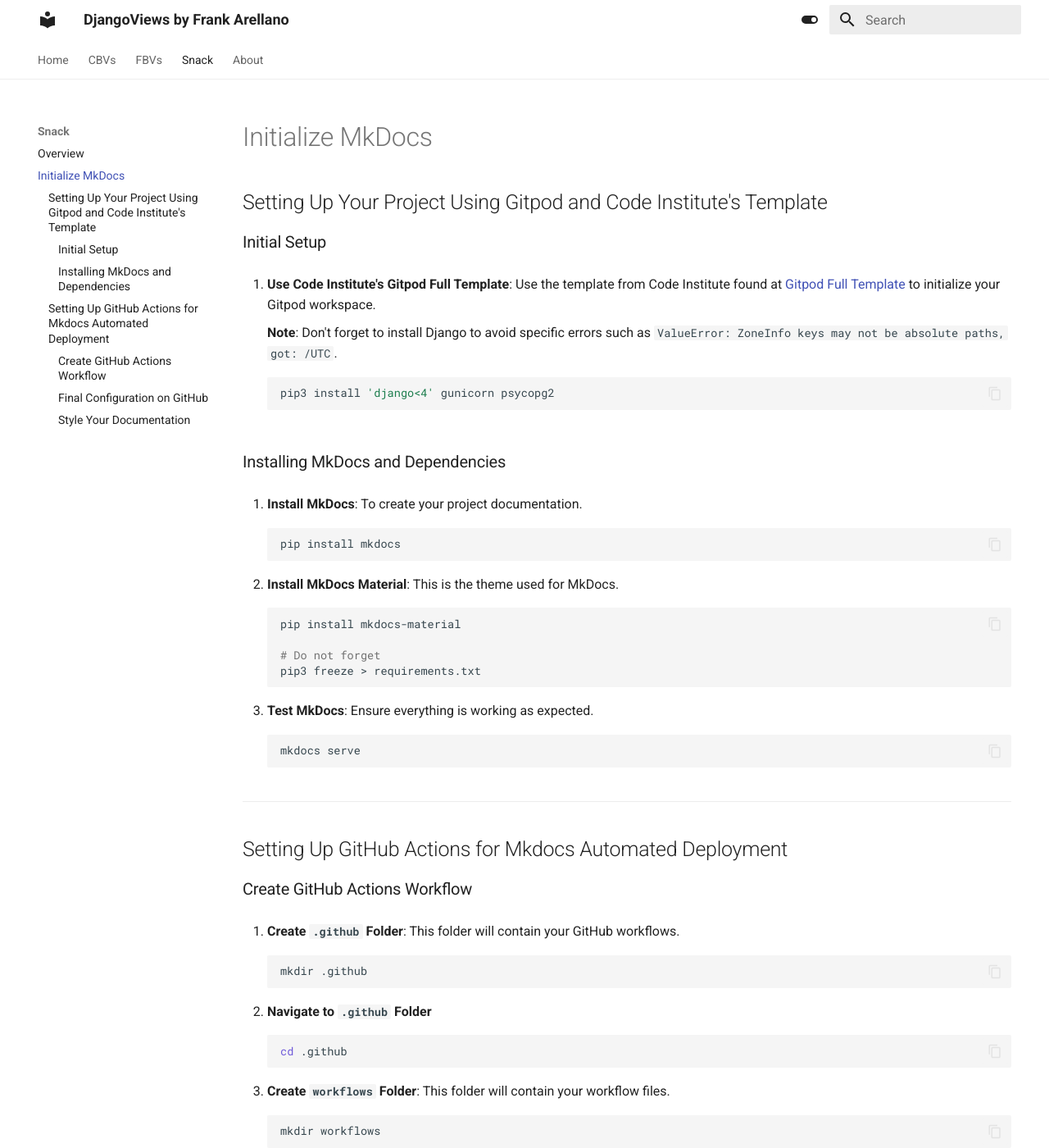
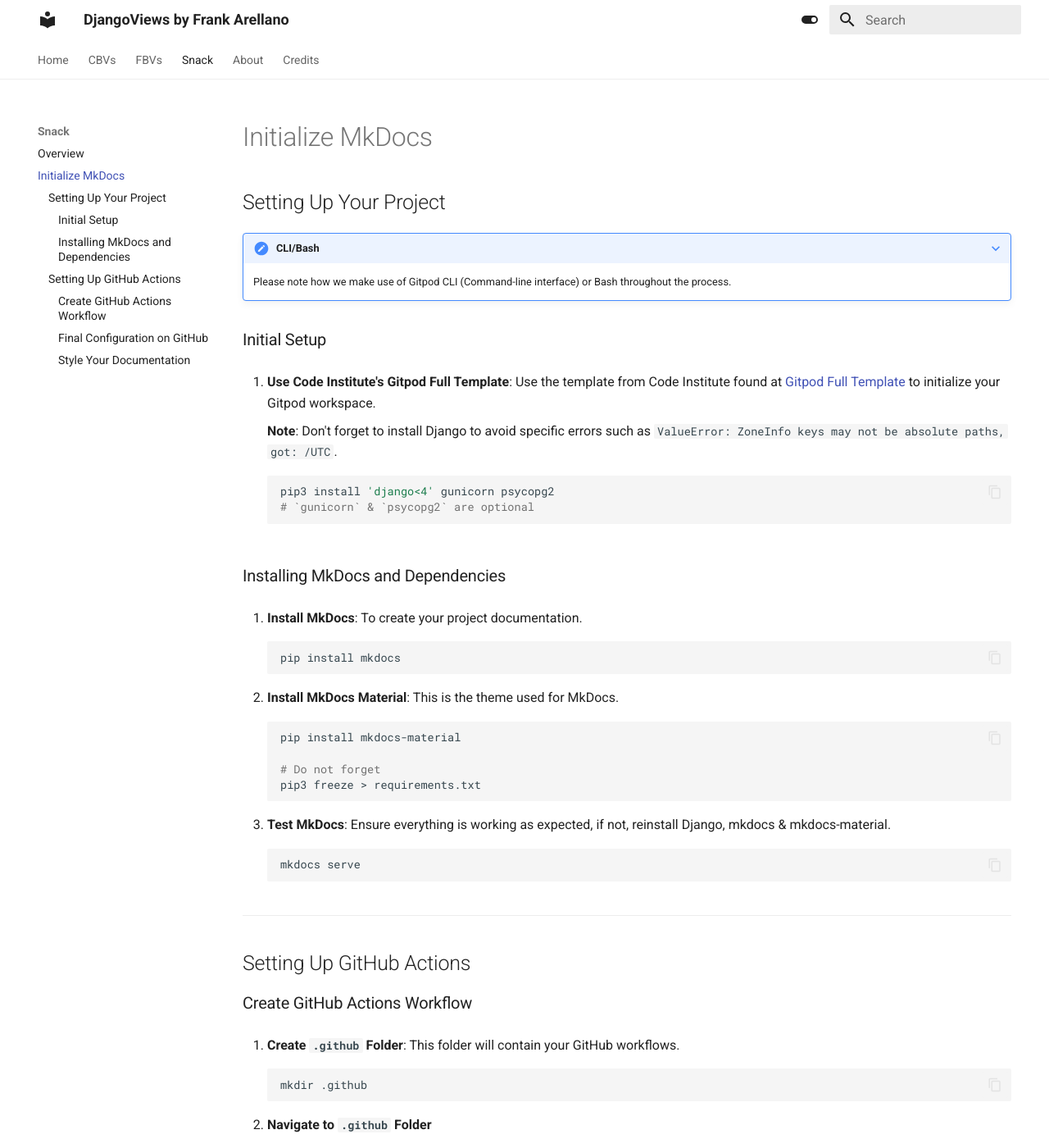
Before and after one commit to plexoio/djangoviews, an MkDocs documentation site: the page built from docs/snack/initialize/initial.md, in a window 1280 px wide and 1400 px high. Shown: the whole window at 82% size. Built offline with MkDocs 1.6.1 and Material for MkDocs 9.7.7, drawn with Linux system fonts in a browser that asks for light colours; some of the changed text lies outside the part shown.

````diff
--- a/docs/snack/initialize/initial.md
+++ b/docs/snack/initialize/initial.md
@@ -1,4 +1,7 @@
-## Setting Up Your Project Using Gitpod and Code Institute's Template
+## Setting Up Your Project
+
+???+ note "CLI/Bash"
+    Please note how we make use of Gitpod CLI (Command-line interface) or Bash throughout the process.
 
 ### Initial Setup
 
@@ -8,6 +11,7 @@
 
     ```bash
     pip3 install 'django<4' gunicorn psycopg2
+    # `gunicorn` & `psycopg2` are optional
     ```
 
 ### Installing MkDocs and Dependencies
@@ -27,7 +31,7 @@
     pip3 freeze > requirements.txt
     ```
 
-3. **Test MkDocs**: Ensure everything is working as expected.
+3. **Test MkDocs**: Ensure everything is working as expected, if not, reinstall Django, mkdocs & mkdocs-material.
 
     ```bash
     mkdocs serve
@@ -35,7 +39,7 @@
 
 ---
 
-## Setting Up GitHub Actions for Mkdocs Automated Deployment
+## Setting Up GitHub Actions
 
 ### Create GitHub Actions Workflow
 
--- a/mkdocs.yml
+++ b/mkdocs.yml
@@ -16,8 +16,11 @@ nav:
       - Overview: snack/overview.md
       - Initialize MkDocs: snack/initialize/initial.md
   - About:
-      - About me: about/about.md
+      - About Me: about/about.md
       - License: about/LICENSE.md
+  - Credits:
+      - Acknowledgement : credits/credits.md
+
 # PLUGINS (bug present)
 # plugins:
 #   - glightbox
````
Also changed, not shown: other parts of docs/snack/initialize/initial.md (+1 -1 lines), README.md (+4 -1 lines), docs/credits/credits.md (added, +2 -0 lines), docs/snack/overview.md (+6 -1 lines), docs/assets/img/mockup-light.png.
